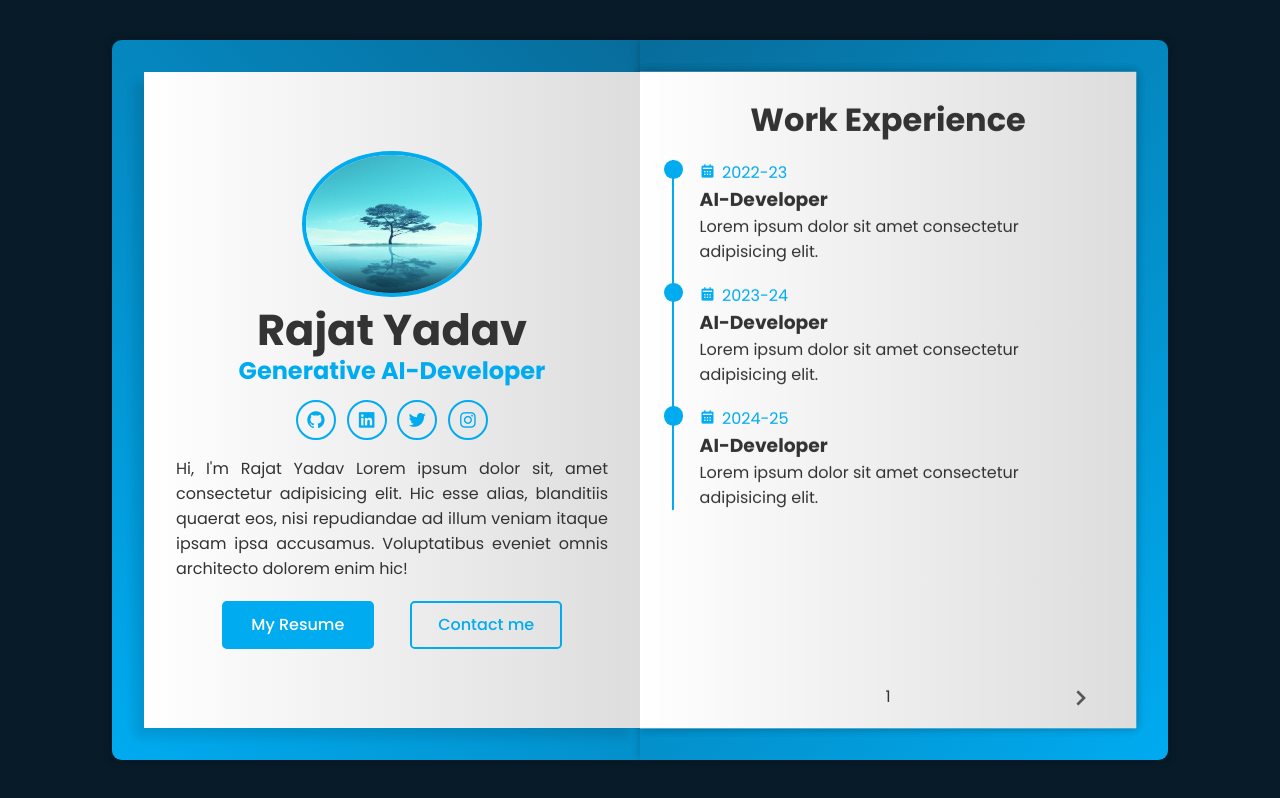
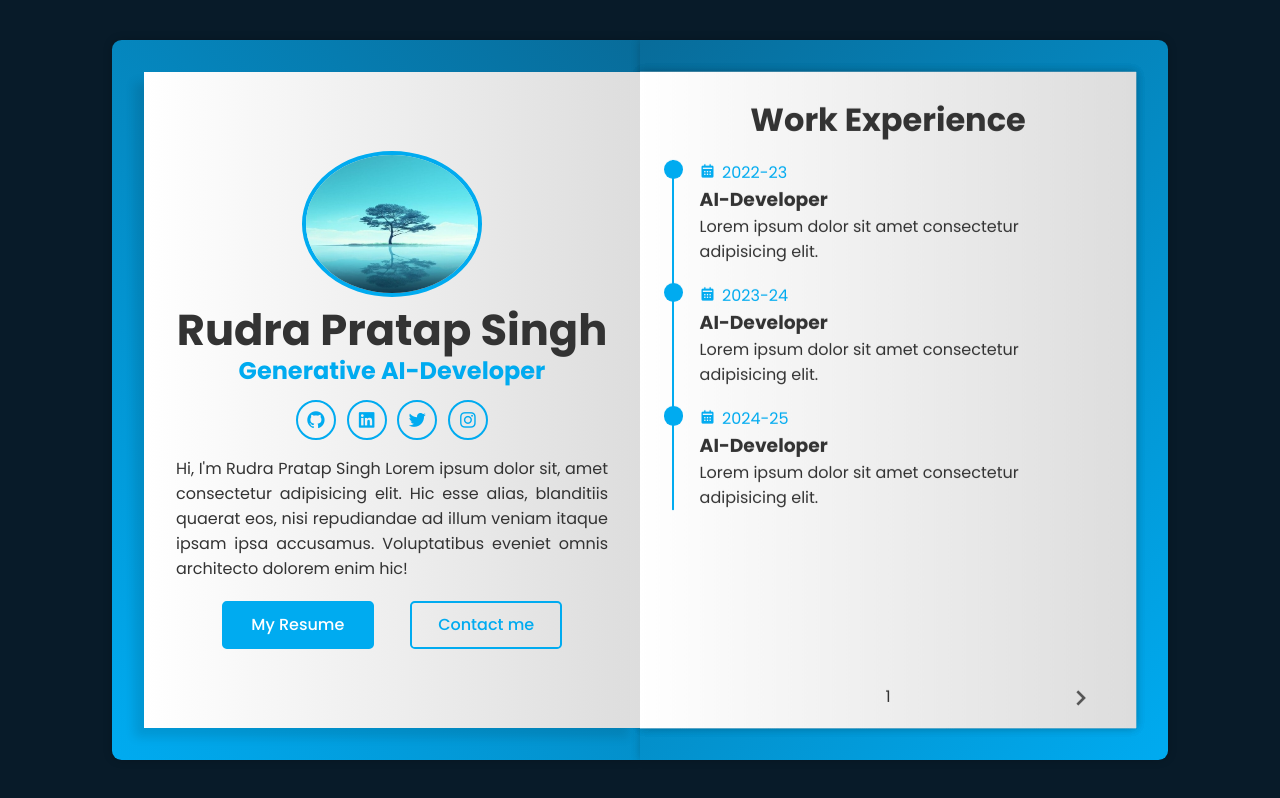
Before and after one commit to rudra18ss/Portfolio.Repo, a plain HTML site: page index.html in a window 1280 px wide. Drawn offline with nearby package versions, Linux system fonts and the light colour scheme.

Commit message:
Code Update

```diff
--- a/index.html
+++ b/index.html
@@ -3,7 +3,7 @@
 <head>
     <meta charset="UTF-8">
     <meta name="viewport" content="width=device-width, initial-scale=1.0">
-    <title>Rajat-Portfolio!</title>
+    <title>Rudra-Portfolio!</title>
     <link rel="stylesheet" href="index.css">
     <link rel="stylesheet" href="index.js">
     <!-- box icons and google icons-->
@@ -19,7 +19,7 @@
             <div class="book-page page-left">
                 <div class="profile-page">
                     <img src="images/TRee4.jpg" alt="png-image">
-                    <h1>Rajat Yadav</h1>
+                    <h1>Rudra Pratap Singh</h1>
                     <h3>Generative AI-Developer</h3>
                     <div class="social-media">
                        <a href=""><i class='bx bxl-github'></i></a>
@@ -27,7 +27,7 @@
                        <a href=""><i class='bx bxl-twitter'></i></a>
                        <a href=""><i class='bx bxl-instagram'></i></a>
                     </div>
-                    <p>Hi, I'm Rajat Yadav Lorem ipsum dolor sit, amet consectetur adipisicing elit. Hic esse alias, blanditiis quaerat eos, nisi repudiandae ad illum veniam itaque ipsam ipsa accusamus. Voluptatibus eveniet omnis architecto dolorem enim hic!</p>
+                    <p>Hi, I'm Rudra Pratap Singh Lorem ipsum dolor sit, amet consectetur adipisicing elit. Hic esse alias, blanditiis quaerat eos, nisi repudiandae ad illum veniam itaque ipsam ipsa accusamus. Voluptatibus eveniet omnis architecto dolorem enim hic!</p>
                     <div class="btn-box">
                         <a href="#" class="btn">My Resume</a>
                         <a href="#" class="btn contact-me">Contact me</a>
```
